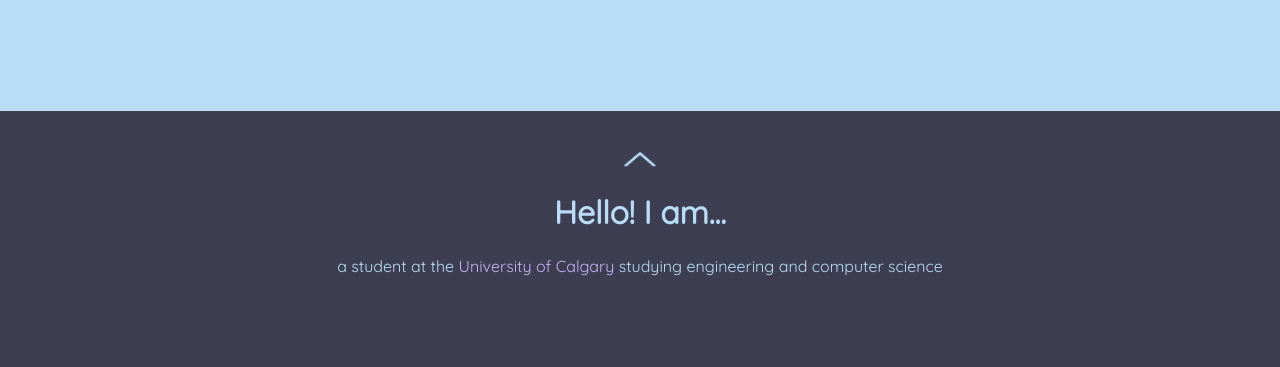
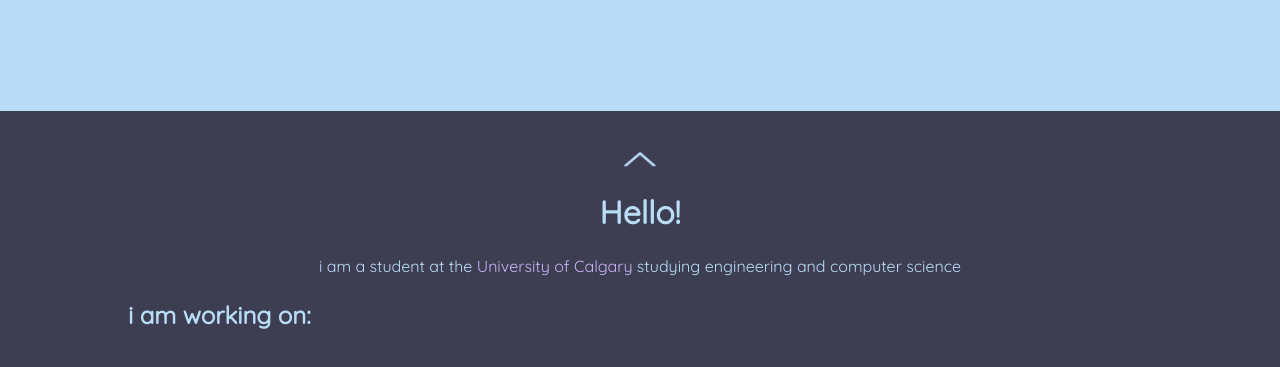
Before and after one commit to e-seng/e-seng.github.io, a plain HTML site: page index.html in a window 1280 px wide. Shown: the part 289-656 px from the top of the page. Drawn offline with Linux system fonts and the light colour scheme.

Commit message:
Change layout to look more pleasing

```diff
--- a/index.html
+++ b/index.html
@@ -37,17 +37,18 @@
 <div id="content">
     <div id="scroll">
         <img src="./images/scroll-arrow.png">
-	   <h1>Hello! I am...</h1>
+	   <h1>Hello!</h1>
     </div>
     <div id="about">
         <p>
-            a student at the
+            i am a student at the
             <a href="https://www.ucalgary.ca" target="blank">
             University of Calgary</a>
              studying engineering and computer science
         </p>
     </div>
     <div id="projects">
+        <h2>i am working on:</h2>
     </div>
 </div>
 
```
